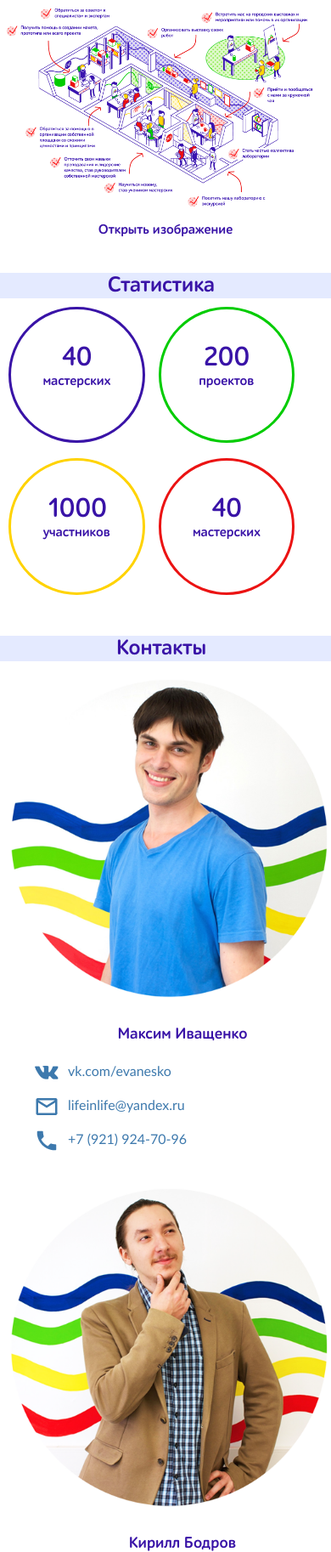
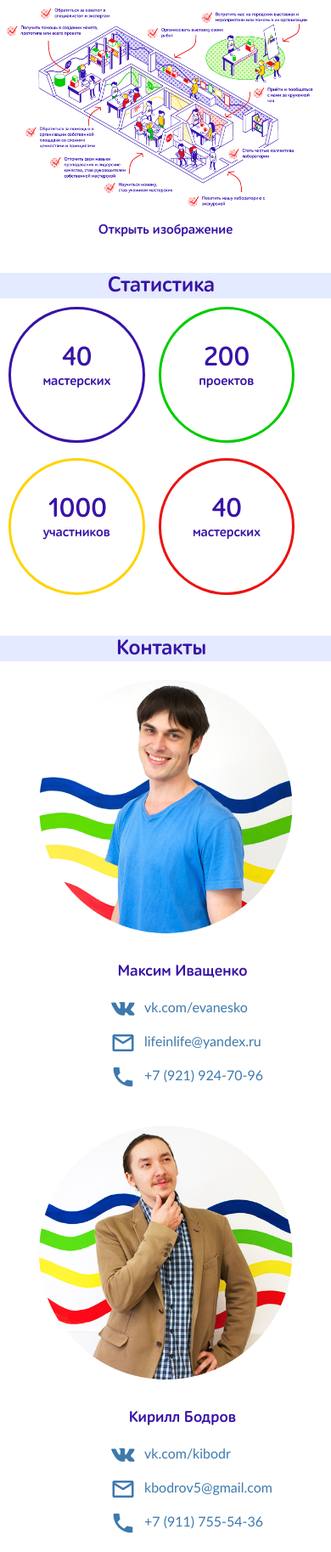
Before and after one commit to olimp-web/olimp-union.com, a PHP site: page / in a window 390 px wide. Shown: the part 3015-4841 px from the top of the page at 85% size. Run offline with PHP 8.4, Linux system fonts and the light colour scheme; some libraries are stand-ins or nearby versions.

Commit message:
fix size of photos

```diff
--- a/css/mediaquery.css
+++ b/css/mediaquery.css
@@ -31,7 +31,6 @@
   menu ul li:nth-child(7) a {
     margin-right: 4px;
     padding-right: 6px;
-    color: red;
   }
 
 
@@ -103,22 +102,27 @@
   float: none;
   padding-top: 10px;
   padding-bottom: 10px;
+  text-align: center;
 
 }
 .photo {
   width: 96%;
   padding: 3%;
   float: none;
+  max-width: 300px;
 }
+
+.person ul {
+  width: 220px;
+  text-align: left;
+  padding-left: 50px;
+}
+
 .person h3{
   width: 100%;
   text-align: center;
 }
 
-.person a{
-  margin-left: 20px;
-  width: 100%;
-}
 .vk a{
   padding: 10px;
   font-size: 90%;
--- a/index.html
+++ b/index.html
@@ -159,16 +159,25 @@
         <section class="person">
           <img class="photo" src="img/max.png" />
           <h3>Максим Иващенко</h3>
-            <a class="icon-text" target="_blank" href="https://vk.com/evanesko" ><img src="img/vk-small.png" alt="icon" class="icon"/>vk.com/evanesko</a>
-            <a class="icon-text" target="_blank" href="mailto:lifeinlife@yandex.ru" ><img src="img/mail.png" alt="icon" class="icon"/>lifeinlife@yandex.ru</a>
-            <a class="icon-text" target="_blank" href="tel:+79219247096" ><img src="img/phone.png" alt="icon" class="icon"/>+7 (921) 924-70-96</a>
+          <ul>
+            <li> <a class="icon-text" target="_blank" href="https://vk.com/evanesko" ><img src="img/vk-small.png" alt="icon" class="icon"/>vk.com/evanesko</a></li>
+            <li>
+              <a class="icon-text" target="_blank" href="mailto:lifeinlife@yandex.ru" ><img src="img/mail.png" alt="icon" class="icon"/>lifeinlife@yandex.ru</a>
+            </li>
+            <li>
+              <a class="icon-text" target="_blank" href="tel:+79219247096" ><img src="img/phone.png" alt="icon" class="icon"/>+7 (921) 924-70-96</a>
+            </li>
+          </ul>
         </section>
         <section class="person">
           <img class="photo" src="img/kirill.png" />
           <h3>Кирилл Бодров</h3>
-            <a class="icon-text" target="_blank" href="https://vk.com/kibodr" ><img src="img/vk-small.png" alt="icon" class="icon"/>vk.com/kibodr</a>
-            <a class="icon-text" target="_blank" href="mailto:kbodrov5@gmail.com" ><img src="img/mail.png" alt="icon" class="icon"/>kbodrov5@gmail.com</a>
-            <a class="icon-text" target="_blank" href="tel:+79117555436" ><img src="img/phone.png" alt="icon" class="icon"/>+7 (911) 755-54-36</a>
+          <ul>
+            <li><a class="icon-text" target="_blank" href="https://vk.com/kibodr" ><img src="img/vk-small.png" alt="icon" class="icon"/>vk.com/kibodr</a></li>
+            <li><a class="icon-text" target="_blank" href="mailto:kbodrov5@gmail.com" ><img src="img/mail.png" alt="icon" class="icon"/>kbodrov5@gmail.com</a></li>
+            <li><a class="icon-text" target="_blank" href="tel:+79117555436" ><img src="img/phone.png" alt="icon" class="icon"/>+7 (911) 755-54-36</a></li>
+          </ul>
+
         </section>
         <p class="icon-text"><i class="material-icons">location_on</i>  Санкт-Петербург, Кронверкский пр. 49, Университет ИТМО (ауд. 501, 511, 512)
         </p>
```
